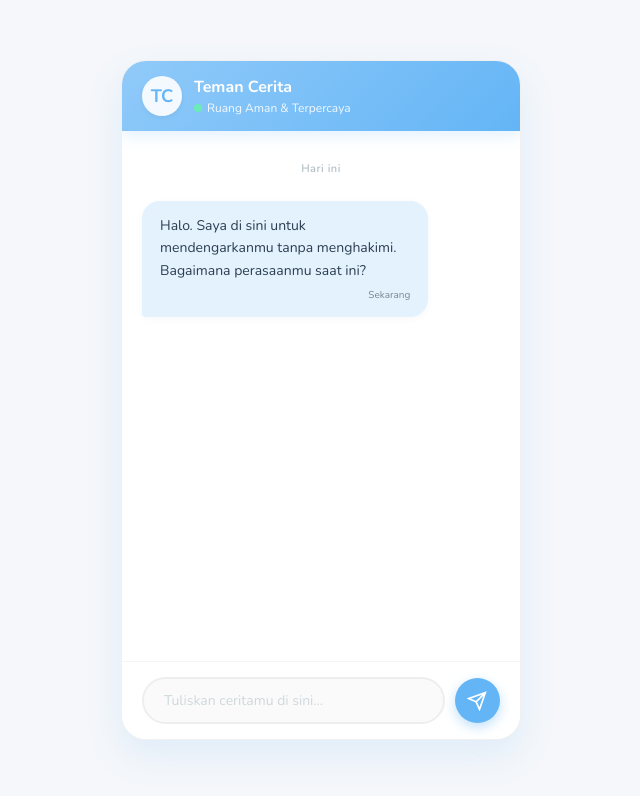
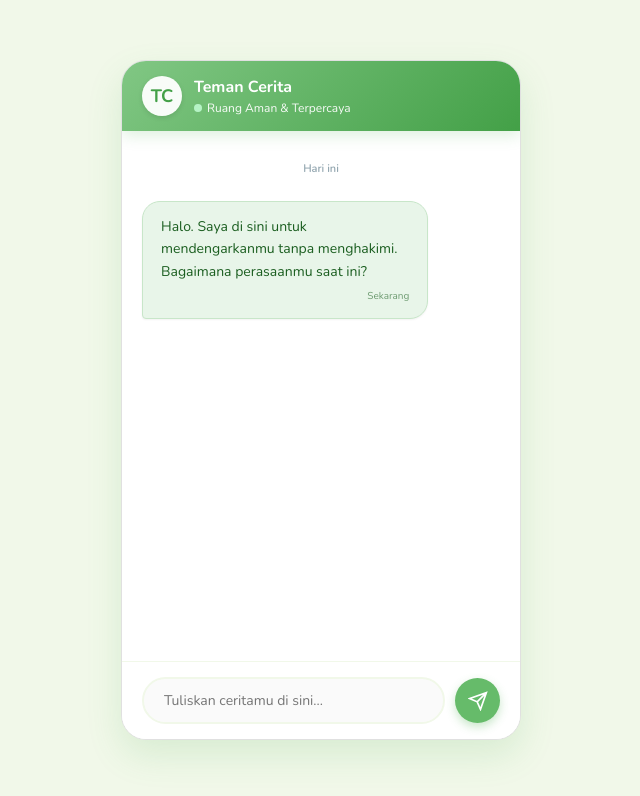
Before and after one commit to Aristoabd/konstruksi, a plain HTML site: page index.html in a window 1280 px wide. Shown: the whole page, without its empty margins (319-959 px from the left). Drawn offline with nearby package versions, Linux system fonts and the light colour scheme.

Commit message:
Update style.css

```diff
--- a/style.css
+++ b/style.css
@@ -1,24 +1,26 @@
 :root {
-    /* --- PALET WARNA BARU (LEBIH TERANG/BRIGHT) --- */
+    /* --- PALET WARNA BARU (HEALING GREEN) --- */
 
-    /* Biru Cerah (Langit): Memberikan kesan ruang aman yang luas & tenang */
-    /* Menggantikan biru yang terlalu 'corporate' menjadi lebih friendly */
-    --primary-blue: #64B5F6;       /* Tombol & Aksen Utama */
-    --header-gradient-1: #90CAF9;  /* Gradasi Header Kiri */
-    --header-gradient-2: #64B5F6;  /* Gradasi Header Kanan */
+    /* HIJAU (Healing & Growth): Menyeimbangkan emosi & mengurangi stres visual */
+    --primary-green: #66BB6A;      /* Warna Utama (Tombol & Ikon) */
+    --header-grad-1: #81C784;      /* Gradasi Hijau Muda */
+    --header-grad-2: #43A047;      /* Gradasi Hijau Daun */
 
-    /* Hijau Mint: Kesan healing yang segar & ringan di mata */
-    --bot-bg: #E3F2FD;             /* Background pesan bot (Biru-putih sangat muda) */
-    --bot-text: #2c3e50;           /* Teks bot (Abu tua agar kontras) */
+    /* BUBBLE BOT: Hijau Sangat Muda */
+    /* Hijau muda membantu menenangkan pikiran [cite: 8, 11] */
+    --bot-bg: #E8F5E9;
+    --bot-text: #1B5E20;           /* Teks hijau tua agar kontras & terbaca */
 
-    /* Pink Blush: Kehangatan emosional yang lembut */
-    --user-bg: #FFCDD2;            /* Background pesan user (Pink muda) */
-    --user-text: #5D4037;          /* Teks user (Coklat tua lembut, bukan hitam) */
+    /* BUBBLE USER: Pink Pastel Tetap Dipertahankan */
+    /* Pink memberi kesan 'warm emotional support' & empati [cite: 15, 16] */
+    --user-bg: #FFCDD2;
+    --user-text: #5D4037;          /* Coklat tua (kombinasi hijau+coklat = membumi/grounding)  */
 
-    /* Putih & Netral: Minimalis & Bersih */
-    --bg-app: #F5F7FA;             /* Latar belakang luar aplikasi */
-    --chat-bg: #FFFFFF;            /* Latar belakang area chat */
-    --input-bg: #FAFAFA;           /* Background kolom ketik */
+    /* NETRAL: Putih (Clean Minimalist) */
+    /* Putih memberi kesan ruang terbuka & tidak membebani emosi [cite: 20, 21] */
+    --bg-app: #F1F8E9;             /* Latar belakang aplikasi (Hijau pupus sangat tipis) */
+    --chat-bg: #FFFFFF;            /* Area chat putih bersih */
+    --input-bg: #FAFAFA;
 }
 
 /* Reset & Font */
@@ -26,7 +28,7 @@
     margin: 0;
     padding: 0;
     box-sizing: border-box;
-    font-family: 'Nunito', 'Segoe UI', Tahoma, Geneva, Verdana, sans-serif;
+    font-family: 'Nunito', sans-serif;
 }
 
 body {
@@ -37,7 +39,6 @@ body {
     align-items: center;
 }
 
-/* Container Utama */
 .chat-wrapper {
     width: 100%;
     height: 100%;
@@ -47,45 +48,45 @@ body {
     padding: 20px;
 }
 
+/* BOX UTAMA */
 .chat-container {
     width: 100%;
-    max-width: 400px; /* Sedikit lebih ramping agar elegan */
+    max-width: 400px;
     height: 85vh;
     background: var(--chat-bg);
     border-radius: 25px;
-    /* Shadow yang sangat lembut (glowing effect) */
-    box-shadow: 0 15px 35px rgba(100, 181, 246, 0.15);
+    /* Shadow hijau lembut untuk kesan 'floating' */
+    box-shadow: 0 15px 35px rgba(76, 175, 80, 0.15);
     display: flex;
     flex-direction: column;
     overflow: hidden;
-    border: 1px solid #F0F0F0;
+    border: 1px solid #E0E0E0;
 }
 
-/* HEADER: Lebih Terang & Gradasi Halus */
+/* HEADER: Nuansa Hijau Alam */
 .chat-header {
-    background: linear-gradient(135deg, var(--header-gradient-1), var(--header-gradient-2));
+    background: linear-gradient(135deg, var(--header-grad-1), var(--header-grad-2));
     padding: 15px 20px;
     display: flex;
     align-items: center;
     gap: 12px;
     color: white;
-    /* Shadow header tipis */
-    box-shadow: 0 4px 15px rgba(100, 181, 246, 0.2);
+    box-shadow: 0 4px 15px rgba(76, 175, 80, 0.2);
     z-index: 10;
 }
 
 .logo {
     width: 40px;
     height: 40px;
-    background: rgba(255, 255, 255, 0.9); /* Putih agak transparan */
-    color: var(--primary-blue);
+    background: rgba(255, 255, 255, 0.95);
+    color: var(--header-grad-2); /* Logo berwarna hijau daun */
     border-radius: 50%;
     display: flex;
     align-items: center;
     justify-content: center;
     font-weight: 800;
     font-size: 18px;
-    box-shadow: 0 2px 5px rgba(0,0,0,0.05);
+    box-shadow: 0 2px 5px rgba(0,0,0,0.1);
 }
 
 .header-info h2 {
@@ -96,23 +97,23 @@ body {
 
 .status {
     font-size: 12px;
-    opacity: 0.9;
+    opacity: 0.95;
     display: flex;
     align-items: center;
     gap: 5px;
 }
 
-/* Titik hijau kecil status online */
+/* Status Online: Putih terang */
 .status::before {
     content: '';
     display: block;
     width: 8px;
     height: 8px;
-    background-color: #69F0AE; /* Hijau neon lembut */
+    background-color: #B9F6CA;
     border-radius: 50%;
 }
 
-/* CHAT AREA */
+/* AREA CHAT */
 .chat-box {
     flex: 1;
     padding: 20px;
@@ -123,25 +124,15 @@ body {
     gap: 15px;
 }
 
-/* Scrollbar cantik (Chrome/Safari) */
-.chat-box::-webkit-scrollbar {
-    width: 6px;
-}
-.chat-box::-webkit-scrollbar-thumb {
-    background-color: #E0E0E0;
-    border-radius: 10px;
-}
-
 .date-divider {
     text-align: center;
     font-size: 11px;
-    color: #B0BEC5;
+    color: #90A4AE;
     margin: 10px 0;
     font-weight: 600;
-    letter-spacing: 0.5px;
 }
 
-/* BASE MESSAGE STYLE */
+/* BASE MESSAGE */
 .message {
     max-width: 80%;
     padding: 14px 18px;
@@ -149,7 +140,7 @@ body {
     font-size: 14px;
     line-height: 1.6;
     position: relative;
-    box-shadow: 0 2px 8px rgba(0,0,0,0.03); /* Shadow super halus */
+    box-shadow: 0 1px 2px rgba(0,0,0,0.05);
     animation: slideUp 0.3s ease-out;
 }
 
@@ -158,18 +149,19 @@ body {
     to { opacity: 1; transform: translateY(0); }
 }
 
-/* BOT MESSAGE: Putih Kebiruan (Sangat Bersih & Menenangkan) */
+/* BOT MESSAGE: Hijau (Healing) */
 .bot-message {
     background: var(--bot-bg);
     color: var(--bot-text);
     align-self: flex-start;
     border-bottom-left-radius: 4px;
+    border: 1px solid #C8E6C9; /* Border hijau tipis */
 }
 
-/* USER MESSAGE: Pink Lembut (Hangat & Empati) */
+/* USER MESSAGE: Pink (Warmth) */
 .user-message {
     background: var(--user-bg);
-    color: var(--user-text); /* Teks coklat tua agar mudah dibaca di background pink */
+    color: var(--user-text);
     align-self: flex-end;
     border-bottom-right-radius: 4px;
 }
@@ -186,7 +178,7 @@ body {
 .chat-input-area {
     padding: 15px 20px;
     background: var(--chat-bg);
-    border-top: 1px solid #F5F5F5;
+    border-top: 1px solid #F1F8E9;
     display: flex;
     align-items: center;
     gap: 10px;
@@ -195,27 +187,23 @@ body {
 #user-input {
     flex: 1;
     padding: 12px 20px;
-    border: 2px solid #EEEEEE;
+    border: 2px solid #F1F8E9;
     border-radius: 50px;
     outline: none;
     font-size: 14px;
     background: var(--input-bg);
     transition: 0.3s all;
-    color: #455A64;
-}
-
-#user-input::placeholder {
-    color: #CFD8DC;
+    color: #37474F;
 }
 
 #user-input:focus {
-    border-color: var(--primary-blue);
+    border-color: var(--primary-green);
     background: #fff;
-    box-shadow: 0 0 0 3px rgba(100, 181, 246, 0.1);
+    box-shadow: 0 0 0 3px rgba(76, 175, 80, 0.1);
 }
 
 #send-btn {
-    background: var(--primary-blue);
+    background: var(--primary-green);
     color: white;
     border: none;
     width: 45px;
@@ -226,14 +214,10 @@ body {
     display: flex;
     align-items: center;
     justify-content: center;
-    box-shadow: 0 4px 12px rgba(100, 181, 246, 0.4);
+    box-shadow: 0 4px 10px rgba(76, 175, 80, 0.3);
 }
 
 #send-btn:hover {
     transform: scale(1.05);
-    background: #42A5F5;
+    background: #43A047; /* Hijau lebih gelap saat hover */
 }
-
-#send-btn svg {
-    margin-left: -2px; /* Koreksi optik agar ikon terlihat di tengah */
-}
```
